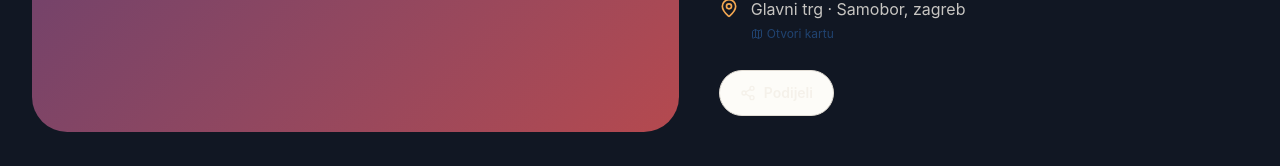
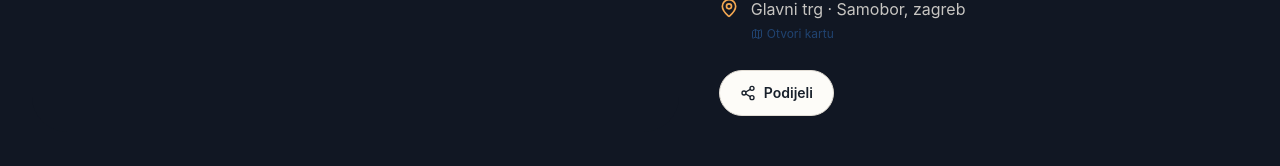
Before and after one commit to nebs-dev/manifestacije, a Next.js app in the folder apps/web/: page /eventi/filmske-veceri-na-trgu in a window 1280 px wide. Shown: the part 581-747 px from the top of the page. Built offline with nearby package versions, Linux system fonts and the light colour scheme; no server answers.

Commit message:
fix(web): refine event hero presentation

```diff
--- a/apps/web/src/components/public/add-to-calendar-button.tsx
+++ b/apps/web/src/components/public/add-to-calendar-button.tsx
@@ -30,7 +30,7 @@ export function AddToCalendarButton({ event, compact = false }: { event: CroEven
           ) : (
             <button
               type="button"
-              className="inline-flex items-center justify-center gap-2 rounded-full border border-border bg-card px-5 py-3 text-sm font-semibold transition-colors hover:bg-muted"
+              className="inline-flex items-center justify-center gap-2 rounded-full border border-border bg-card px-5 py-3 text-sm font-semibold text-foreground transition-colors hover:bg-muted"
             />
           )
         }
--- a/apps/web/src/components/public/event-hero-media.tsx
+++ b/apps/web/src/components/public/event-hero-media.tsx
@@ -26,7 +26,6 @@ export function EventHeroMedia({
   const [detailReady, setDetailReady] = useState(false)
   const [detailFailed, setDetailFailed] = useState(false)
   const [mode, setMode] = useState<EventHeroMediaMode>(() => eventHeroMediaMode({ hasImage: Boolean(detailImage ?? previewImage) }))
-  const [resolvedImage, setResolvedImage] = useState<string>()
   const { fullImage, previewVisible, detailVisible } = eventHeroMediaVisibility(previewImage, detailImage, detailReady)
 
   const revealDetail = useCallback((event: SyntheticEvent<HTMLImageElement>) => {
@@ -37,7 +36,6 @@ export function EventHeroMedia({
       height: image.naturalHeight,
       sourceDimensions: !image.srcset,
     }))
-    setResolvedImage(image.currentSrc || image.src)
     const decoded = typeof image.decode === "function" ? image.decode() : Promise.resolve()
     void decoded.catch(() => undefined).then(() => setDetailReady(true))
   }, [])
@@ -58,7 +56,7 @@ export function EventHeroMedia({
           // larger detail resource fails. It stays bounded and never leaves
           // an empty hero panel.
           // eslint-disable-next-line @next/next/no-img-element
-          <img src={previewImage} alt="" className="absolute inset-0 size-full object-cover opacity-55" aria-hidden />
+          <img src={previewImage} alt="" className="absolute inset-0 size-full object-contain p-2 opacity-70" aria-hidden />
         ) : (
           <>
             <div className="absolute inset-0 bg-[radial-gradient(circle_at_20%_20%,rgba(255,255,255,0.14),transparent_32%),radial-gradient(circle_at_80%_75%,rgba(245,166,66,0.18),transparent_35%)]" aria-hidden />
@@ -76,8 +74,6 @@ export function EventHeroMedia({
 
   const primaryUrl = eventImagePrimaryUrl(fullImage, "detail")
   const srcSet = eventImageSrcSet(fullImage, "detail")
-  const posterMode = mode !== "landscape"
-
   return (
     <div
       className={cn(
@@ -87,7 +83,6 @@ export function EventHeroMedia({
           : "h-[min(60vh,560px)] min-h-80 lg:h-full lg:min-h-[500px] lg:max-h-[600px]",
         className,
       )}
-      style={{ backgroundImage: gradientFor(category) }}
       data-media-mode={mode}
     >
       {previewImage && previewImage !== fullImage && previewVisible && (
@@ -99,18 +94,7 @@ export function EventHeroMedia({
           aria-hidden
         >
           {/* eslint-disable-next-line @next/next/no-img-element */}
-          <img src={previewImage} alt="" className="size-full scale-105 object-cover blur-sm" />
-          <div className="absolute inset-0 bg-ink/35" />
-        </div>
-      )}
-
-      {posterMode && detailReady && resolvedImage && (
-        <div
-          className="pointer-events-none absolute -inset-6 scale-110 bg-cover bg-center blur-2xl saturate-75"
-          style={{ backgroundImage: `url(${JSON.stringify(resolvedImage)})` }}
-          aria-hidden
-        >
-          <div className="absolute inset-0 bg-ink/55" />
+          <img src={previewImage} alt="" className="size-full object-contain p-2 opacity-70" />
         </div>
       )}
 
--- a/apps/web/src/components/public/share-button.tsx
+++ b/apps/web/src/components/public/share-button.tsx
@@ -32,7 +32,7 @@ export function ShareButton({ title, slug }: { title: string; slug: string }) {
   return (
     <button
       onClick={onShare}
-      className="inline-flex items-center justify-center gap-2 rounded-full border border-border bg-card px-5 py-3 text-sm font-semibold transition-colors hover:bg-muted"
+      className="inline-flex items-center justify-center gap-2 rounded-full border border-border bg-card px-5 py-3 text-sm font-semibold text-foreground transition-colors hover:bg-muted"
     >
       {copied ? <Check className="size-4" aria-hidden /> : <Share2 className="size-4" aria-hidden />}
       {copied ? "Kopirano" : "Podijeli"}
```
